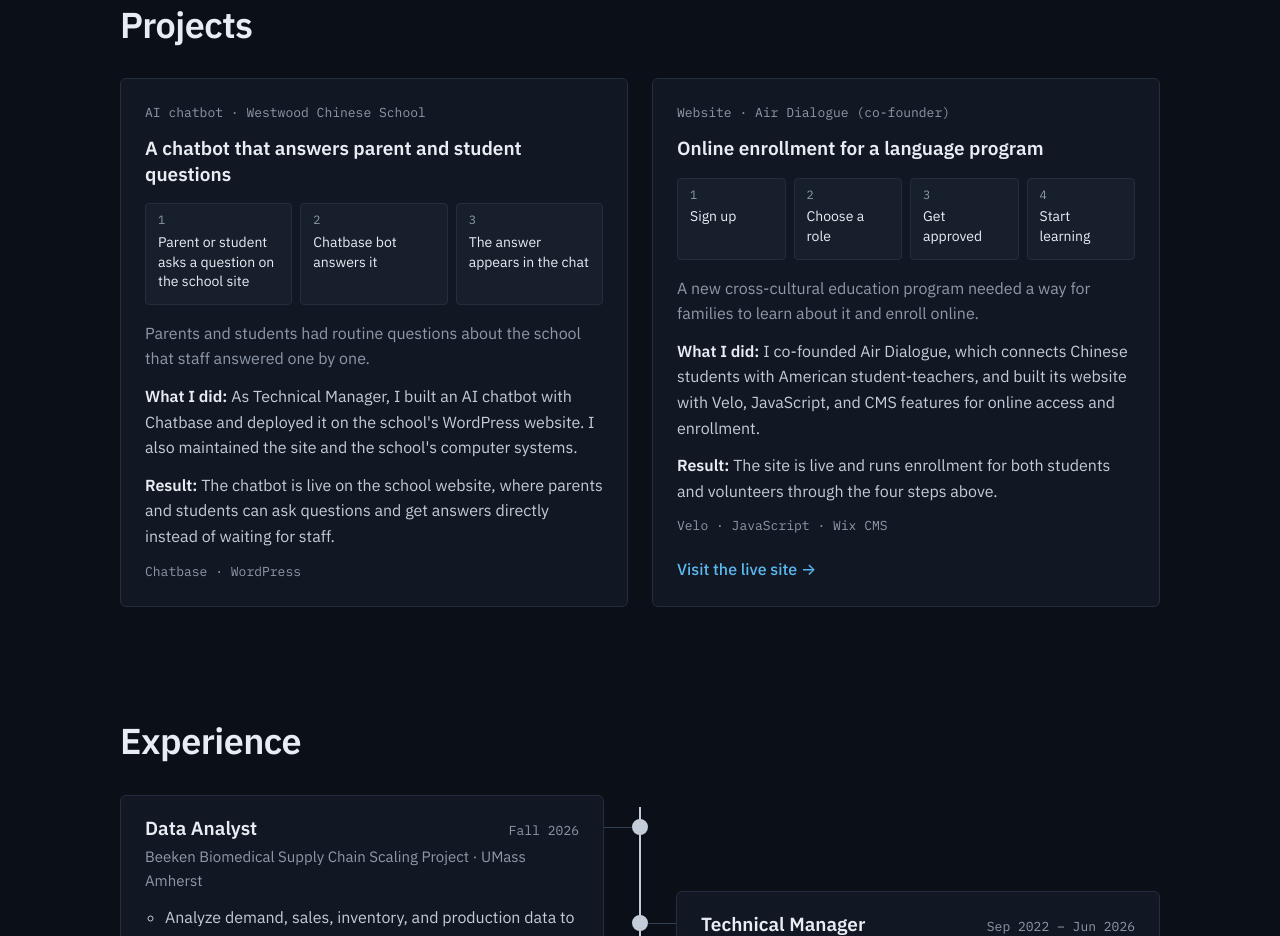
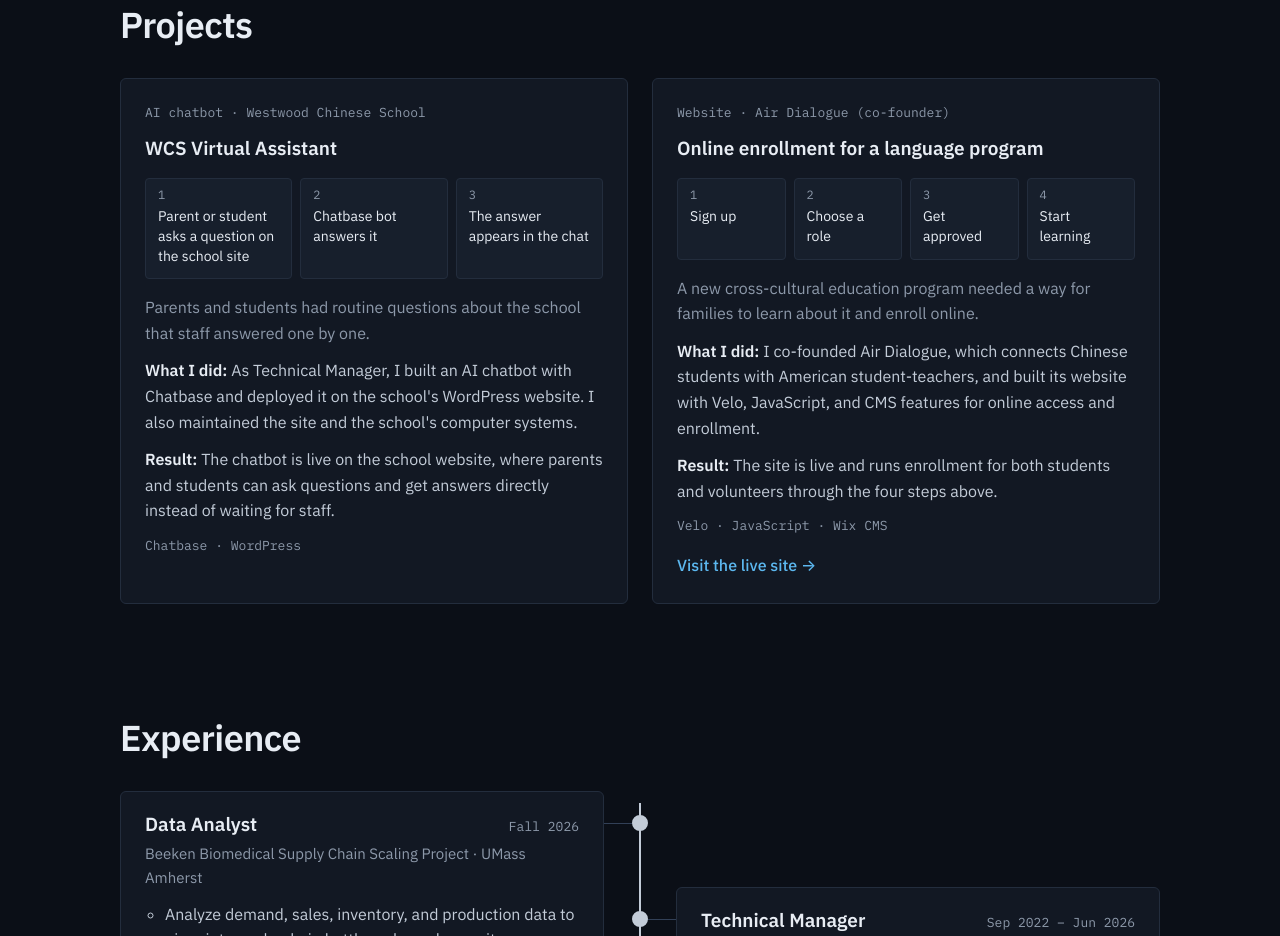
Before and after one commit to benteng30/benteng30.github.io, a plain HTML site: page index.html in a window 1280 px wide. Shown: the part 800-1736 px from the top of the page. Drawn offline with Linux system fonts and the light colour scheme.

Commit message:
Rename chatbot project to WCS Virtual Assistant

```diff
--- a/index.html
+++ b/index.html
@@ -109,7 +109,7 @@
         <article class="card reveal" data-anim="from-left">
           <div class="card-body">
             <p class="card-tag">AI chatbot · Westwood Chinese School</p>
-            <h3>A chatbot that answers parent and student questions</h3>
+            <h3>WCS Virtual Assistant</h3>
             <ol class="flow" aria-label="How the chatbot works">
               <li>Parent or student asks a question on the school site</li>
               <li>Chatbase bot answers it</li>
```
